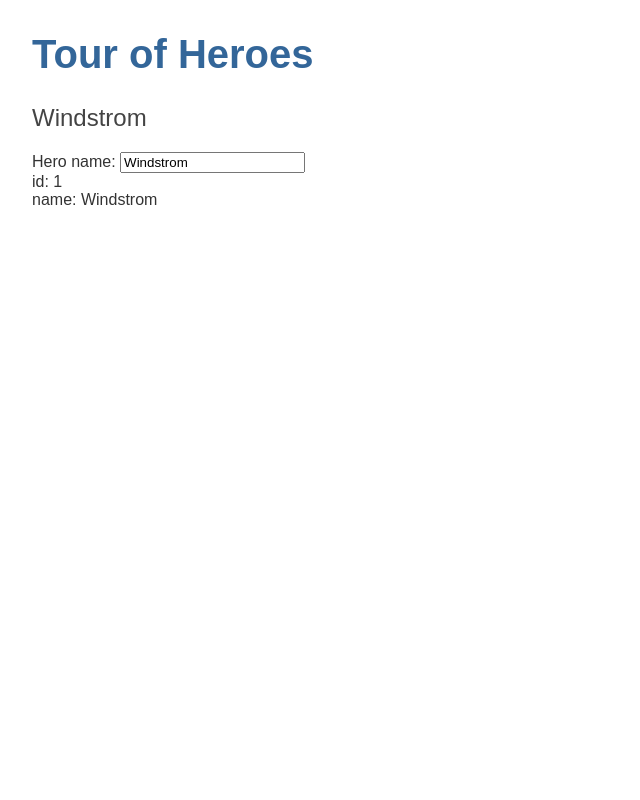
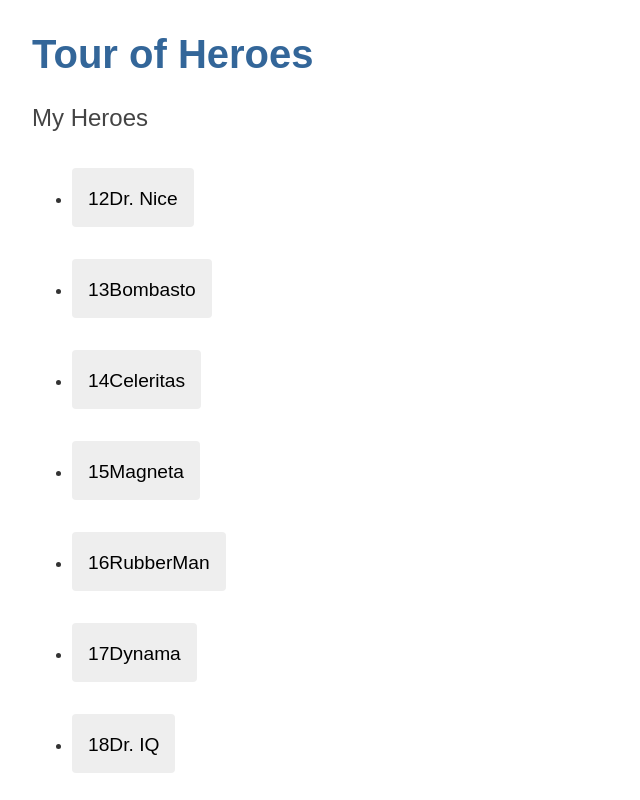
Before and after one commit to edjrodriguez/tour-of-heroes, an Angular app: page / in a window 1280 px wide. Shown: the top 800 px of the page, without its empty margins (0-640 px from the left). Built offline with nearby package versions, Linux system fonts and the light colour scheme.

Commit message:
display list of heroes

```diff
--- a/src/app/heroes/heroes.component.html
+++ b/src/app/heroes/heroes.component.html
@@ -1,7 +1,16 @@
-<h2>{{hero.name}}</h2>
+<h2>My Heroes</h2>
+<ul class="heroes">
+  <li *ngFor="let hero of heroes">
+    <button type="button">
+      <span class="badge">{{hero.id}}</span>
+      <span class="name">{{hero.name}}</span>
+    </button>
+  </li>
+</ul>
+<!-- <h2>{{hero.name}}</h2>
 <div>
     <label for="name">Hero name: </label>
     <input id="name" [(ngModel)]="hero.name" placeholder="name">
 </div>
 <div><span>id: </span>{{hero.id}}</div>
-<div><span>name: </span>{{hero.name}}</div>
+<div><span>name: </span>{{hero.name}}</div> -->
--- a/src/app/heroes/heroes.component.ts
+++ b/src/app/heroes/heroes.component.ts
@@ -1,5 +1,6 @@
 import { Component, OnInit } from '@angular/core';
-import { Hero } from '../hero';
+// import { Hero } from '../hero';
+import { HEROES } from '../mock-heroes';
 
 @Component({
   selector: 'app-heroes',
@@ -8,10 +9,12 @@
 })
 export class HeroesComponent implements OnInit {
 
-  hero : Hero ={
-    id: 1,
-    name: 'Windstrom'
-  }
+  heroes = HEROES
+
+  // hero : Hero ={
+  //   id: 1,
+  //   name: 'Windstrom'
+  // }
 
   constructor() { }
 
--- /dev/null
+++ b/src/app/mock-heroes.ts
@@ -0,0 +1,13 @@
+import { Hero } from "./hero";
+
+export const HEROES: Hero[] = [
+    { id: 12, name: 'Dr. Nice' },
+    { id: 13, name: 'Bombasto' },
+    { id: 14, name: 'Celeritas' },
+    { id: 15, name: 'Magneta' },
+    { id: 16, name: 'RubberMan' },
+    { id: 17, name: 'Dynama' },
+    { id: 18, name: 'Dr. IQ' },
+    { id: 19, name: 'Magma' },
+    { id: 20, name: 'Tornado' }
+]
```
